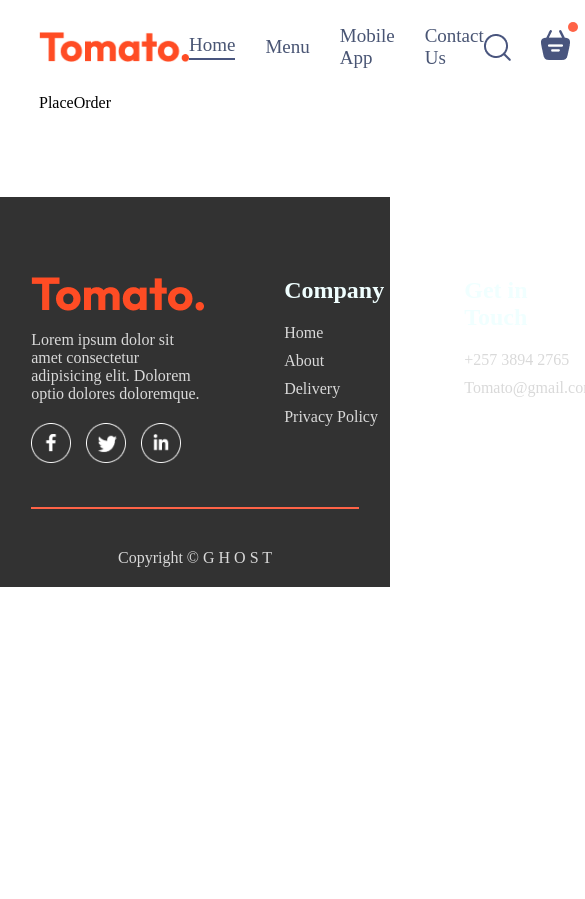
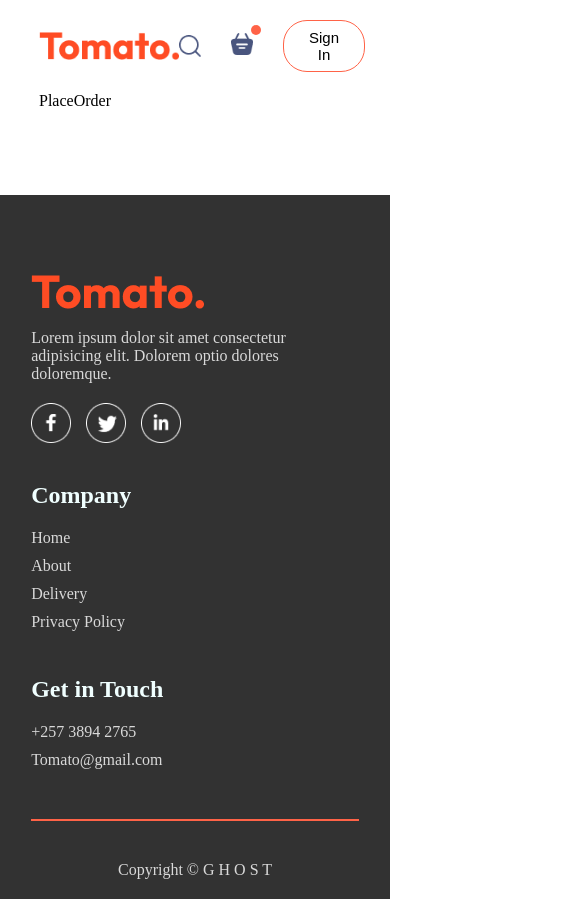
Before and after one commit to Mitchellnkem/FOOD-APP, a React (Vite) app: page /contact-us in a window 390 px wide. Shown: the top 899 px of the page, 585 px wide, since content can reach past the window. Before the commit the page ends 844 px from the top, so only its background shows below. Built offline with nearby package versions, Linux system fonts and the light colour scheme.

Commit message:
today's commit

```diff
--- a/index.html
+++ b/index.html
@@ -4,6 +4,7 @@
     <meta charset="UTF-8" />
 
     <meta name="viewport" content="width=device-width, initial-scale=1.0" />
+    <link rel="icon" href="./public/favicon.ico">
     <title>Food App</title>
   </head>
   <body>
--- /dev/null
+++ b/src/components/AppDownload/AppDownload.css
@@ -0,0 +1,25 @@
+.app-download{
+	display: flex;
+	margin-top: 70px;
+	font-size: max(3vw, 20px);
+	align-items: center;
+	font-weight: 500;
+}
+
+.app-download-platforms{
+	display: flex;
+	justify-content: center;
+	gap: max(2vw, 10px);
+	margin-top: 40px;
+}
+
+.app-download-platforms img{
+	width: max(30vw, 130px);
+	max-width: 180px;
+	transition: 1s;
+	cursor: pointer;
+}
+
+.app-download-platforms img:hover{
+	transform: scale(1.7);
+}
--- /dev/null
+++ b/src/components/AppDownload/AppDownload.jsx
@@ -0,0 +1,20 @@
+import { assets } from "../../assets/assets"
+import "./AppDownload.css"
+
+const AppDownload = () => {
+  return (
+	<div className="app-download" id="app-download">
+	<p>Lorem, ipsum dolor sit amet consectetur adipisicing elit. Explicabo inventore eveniet temporibus.
+
+		<br /> Tomato App
+	</p>
+
+	<div className="app-download-platforms">
+		<img src={assets.play_store} alt="" />
+		<img src={assets.app_store} alt="" />
+	</div>
+	</div>
+  )
+}
+
+export default AppDownload
--- a/src/components/ExploreMenu/ExploreMenu.css
+++ b/src/components/ExploreMenu/ExploreMenu.css
@@ -60,3 +60,15 @@
 	border: 4px solid tomato;
 	padding: 2px;
 }
+
+
+
+
+/* media queries  */
+
+@media (max-width: 1050px){
+	.explore-menu-text{
+		max-width: 100%;
+		font-size: 14px;
+	}
+}
--- a/src/components/Footer/Footer.css
+++ b/src/components/Footer/Footer.css
@@ -53,3 +53,20 @@
 	background-color: tomato;
 	border: none;
 }
+
+
+
+
+/* media queries */
+@media (max-width: 767px){
+	.footer-content{
+		display: flex;
+		flex-direction: column;
+		gap: 35px;
+	}
+
+	.footer-copyright{
+	-webkit-text-emphasis: center;
+	 text-emphasis: content;
+	}
+}
--- a/src/components/Header/Header.css
+++ b/src/components/Header/Header.css
@@ -43,3 +43,29 @@
 	font-size: max(1.2w, 13px);
 	font-weight: 500;
 }
+
+
+
+
+@media (max-width: 767px) {
+	.header-contents{
+		max-width: 55%;
+
+}
+
+	.header-contents p{
+		/* font-size: 1rem; */
+		display: none;
+	}
+
+	.header-contents button {
+		padding: 2vw 4vw;
+	}
+
+}
+
+@media (max-width: 1050px) {
+	.header-contents{
+		max-width: 45%;
+	}
+}
--- a/src/components/Navbar/Navbar.css
+++ b/src/components/Navbar/Navbar.css
@@ -70,3 +70,63 @@
 	top: -8px;
 	right: -8px;
 }
+
+
+/* media queries starts here */
+
+@media (max-width: 767px) {
+
+	.navbar-menu{
+		display: none;
+	}
+
+}
+
+
+
+@media (max-width: 900px){
+	.navbar .logo{
+		width: 120px;
+	}
+
+	.navbar-menu{
+		font-size: 15px;
+		font: 16px;
+	}
+
+	.navbar-right{
+		gap: 20px;
+	}
+
+	.navbar-right img{
+		width: 20px;
+	}
+
+	.navbar-right button{
+		padding: 7px 20px;
+		font-size: 15px;
+	}
+}
+
+
+@media (max-width: 1050px){
+	.navbar .logo{
+		width: 140px;
+	}
+
+	.navbar-menu{
+		font-size: 17px;
+	}
+
+	.navbar-right{
+		gap: 30px;
+	}
+
+	.navbar-right img{
+		width: 22px;
+	}
+
+	.navbar-right button{
+		padding: 8px 25px;
+	}
+}
--- a/src/components/Navbar/Navbar.jsx
+++ b/src/components/Navbar/Navbar.jsx
@@ -2,6 +2,7 @@ import "./Navbar.css"
 // eslint-disable-next-line no-unused-vars
 import { assets } from "../../assets/assets"
 import { useState } from "react";
+import { Link } from 'react-router-dom';
 
 const Navbar = () => {
 
@@ -14,33 +15,37 @@ const Navbar = () => {
 
 		<ul className="navbar-menu">
 
-			<li
+			<Link
 
 			onClick = {() => setMenu("home")}
 			className={menu === "home" ? "active" : ""}
 			>
 				Home
-			</li>
+			</Link>
 
-			<li
+			<a
+			href="#explore-menu"
 			onClick = {() => setMenu("menu")}
 			className={menu === "menu" ? "active" : ""}
 			>
 				Menu
-			</li>
+			</a>
 
-			<li
+			<a
+			href="#mobile-app"
 			onClick = {() => setMenu("mobile-app")}
 			className={menu === "mobile-app" ? "active" : ""}
 			>
 				Mobile App
-				</li>
-			<li
+			</a>
+
+			<a
+			href="#contact-us"
 			onClick={() => setMenu("contact-us")}
 			className={menu === "contact-us" ? "active" : ""}
 			>
 				Contact Us
-			</li>
+			</a>
 
 		</ul>
 		<div className="navbar-right">
--- a/src/index.css
+++ b/src/index.css
@@ -4,6 +4,7 @@
   margin: 0;
   padding: 0;
   box-sizing: border-box;
+  scroll-behavior: smooth;
 }
 
 body{
--- a/src/pages/Home/Home.jsx
+++ b/src/pages/Home/Home.jsx
@@ -3,6 +3,7 @@ import Header from "../../components/Header/Header"
 import ExploreMenu from "../../components/ExploreMenu/ExploreMenu"
 import { useState } from "react"
 import FoodDisplay from "../../components/FoodDisplay/FoodDisplay"
+import AppDownload from "../../components/AppDownload/AppDownload"
 
 const Home = () => {
 	const [category, setCategory] = useState('All');
@@ -13,6 +14,8 @@ const Home = () => {
 		<ExploreMenu category={category} setCategory={setCategory} />
 		<FoodDisplay category={category} />
 
+		<AppDownload/>
+
 		</div>
 	)
 }
```
